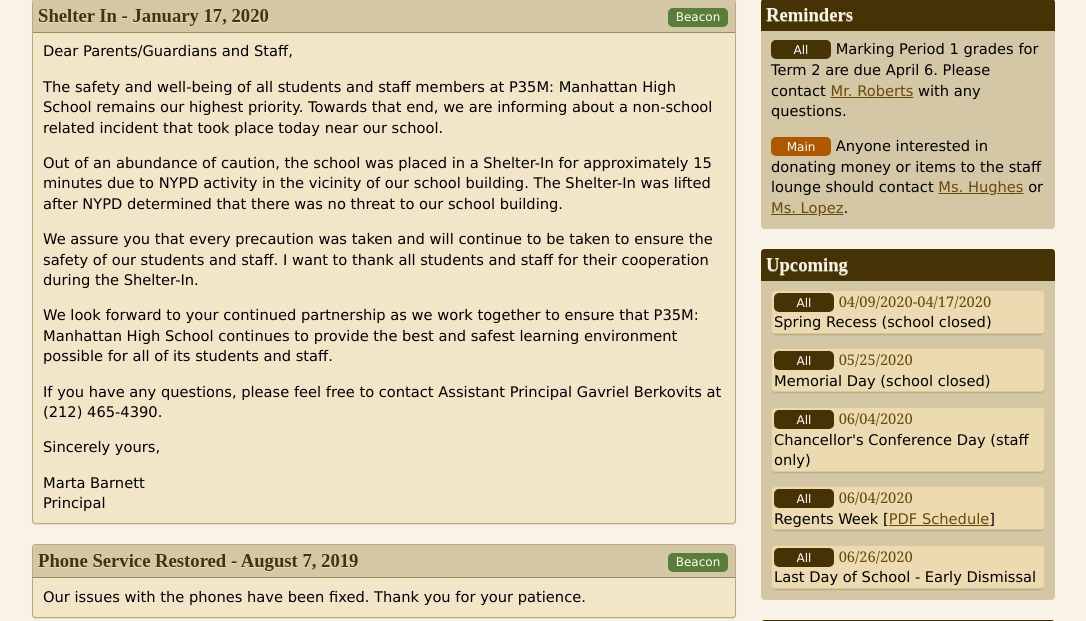
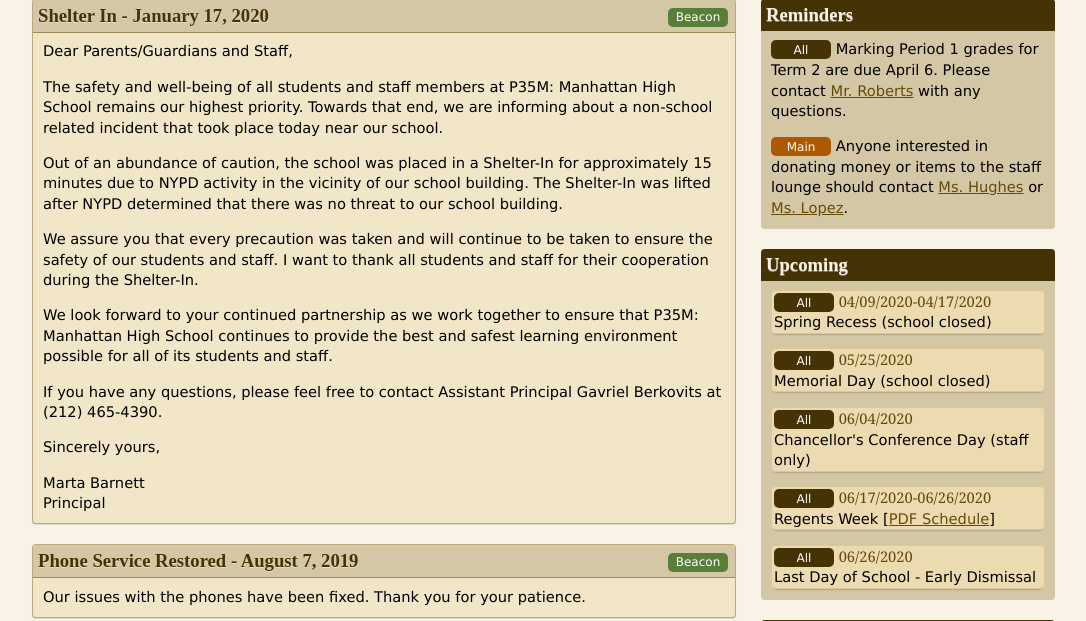
Before and after one commit to 75M035/manhattanhs, a PHP site: page / in a window 1280 px wide. Shown: the part 161-782 px from the top of the page, without its empty margins (96-1182 px from the left). Run offline with PHP 8.4, Linux system fonts and the light colour scheme; some libraries are stand-ins or nearby versions.

Commit message:
Corrected regents week dates

```diff
--- a/index.php
+++ b/index.php
@@ -125,7 +125,7 @@ include("includes/header.php");
 					<p><span class="all-label">All</span> <span class="upcoming-date">04/09/2020-04/17/2020</span> <br /> Spring Recess (school closed)</p>
 					<p><span class="all-label">All</span> <span class="upcoming-date">05/25/2020</span> <br /> Memorial Day (school closed)</p>
 					<p><span class="all-label">All</span> <span class="upcoming-date">06/04/2020</span> <br /> Chancellor's Conference Day (staff only)</p>
-					<p><span class="all-label">All</span> <span class="upcoming-date">06/04/2020</span> <br /> Regents Week [<a href="http://www.p12.nysed.gov/assessment/schedules/2020/504-620.pdf" target="_blank">PDF Schedule</a>]</p>
+					<p><span class="all-label">All</span> <span class="upcoming-date">06/17/2020-06/26/2020</span> <br /> Regents Week [<a href="http://www.p12.nysed.gov/assessment/schedules/2020/504-620.pdf" target="_blank">PDF Schedule</a>]</p>
 					<p><span class="all-label">All</span> <span class="upcoming-date">06/26/2020</span> <br /> Last Day of School - Early Dismissal</p>
 				</div>
 			</aside>
```
